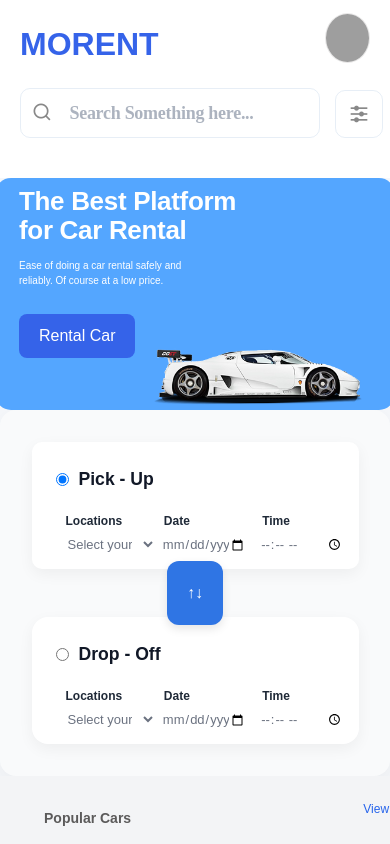
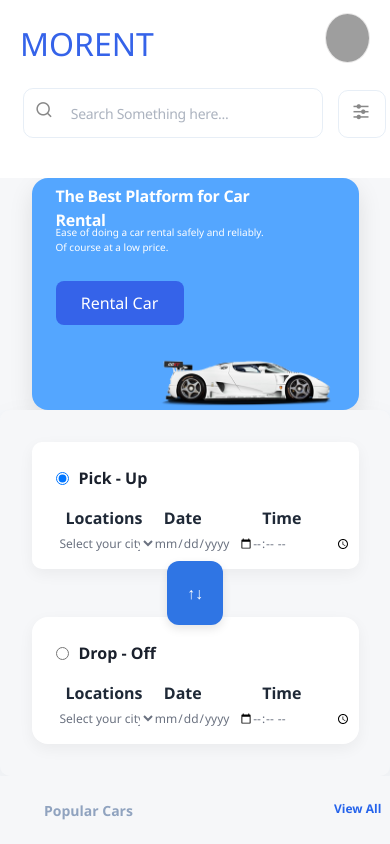
Before and after one commit to vikasrahangdale/car-rent, a React (Vite) app: page / in a window 390 px wide. Built offline with nearby package versions, Linux system fonts and the light colour scheme; grey boxes are pictures that could not be loaded.

Commit message:
changes-done

```diff
--- a/src/components/Category.jsx
+++ b/src/components/Category.jsx
@@ -116,6 +116,7 @@ image: "/images/pop car1.png",
   <div className="cat-card">
     <div className="rowcar-3">
 
+      {/* Like Icon in Top-Right */}
       <div className="like-icon">
         <i className={`ri-heart-3-fill ${car.liked ? 'liked' : ''}`}></i>
       </div>
--- a/src/components/DashBoard.jsx
+++ b/src/components/DashBoard.jsx
@@ -11,7 +11,9 @@ const DashBoard = () => {
 
       <div className="dri-left-section2">
         <div className="dri-details-rental2">
+            <h1>Detail Rental</h1>
           <div className="dri-map-placeholder">
+
             <img
               src="https://i.pinimg.com/736x/37/b2/f2/37b2f293c0b851bfaf332c7b4ef072d7.jpg"
               alt=""
--- a/src/components/PopularCars.jsx
+++ b/src/components/PopularCars.jsx
@@ -177,6 +177,7 @@ const PopularCars = () => {
       <h5>View All</h5>
       <CarSection title="Popular Cars" cars={popularCars} className='popular' />
     <h5>View All</h5>
+
      <  CarSection title="Recommended Cars" cars={recommendedCars} className="recommended-section" />
      <button className="showcar">Show More Car</button>
     </div>
--- a/src/css/Category.css
+++ b/src/css/Category.css
@@ -1,17 +1,20 @@
-/* Category.css */
-*{
+* {
   margin: 0%;
   padding: 0%;
   box-sizing: border-box;
 }
 
-html,body{
-    height: 100%;
+html,
+body {
+  height: auto;
+  min-height: 100vh;
   width: 100%;
+  overflow-x: hidden;
 }
+
 .category-page1 {
   display: flex;
-  height: 100%;
+  min-height: 100vh;
   overflow-x: hidden;
   background-color: #f9fafb;
 }
@@ -23,7 +26,6 @@ html,body{
   flex-direction: column;
 }
 
-/* --- LIKE ICON --- */
 .like-icon {
   margin-left: 250px;
   z-index: 10;
@@ -42,9 +44,6 @@ margin-left: 250px;
   color: red;
 }
 
-
-
-/* Grid with 3 fixed columns */
 .cat-container {
   display: grid;
   grid-template-columns: repeat(3, 1fr);
@@ -73,12 +72,11 @@ margin-left: 250px;
   display: flex;
   width: 228px;
   height: 24px;
-color: var(--Secondary-500, #1A202C);
-
+  color: var(--Secondary-500, #1a202c);
   font-size: 20px;
   font-style: normal;
   font-weight: 700;
-line-height: 150%; /* 30px */
+  line-height: 150%;
   letter-spacing: -0.6px;
   margin-top: -30px;
 }
@@ -87,39 +85,34 @@ margin-top: -30px;
   font-size: 1.2rem;
   font-weight: 700;
   margin-bottom: 0.25rem;
-  color: #90A3BF;
+  color: #90a3bf;
   display: flex;
   width: 128px;
   height: 20px;
   font-size: 14px;
   font-style: normal;
   font-weight: 700;
-line-height: 200%; /* 21px */
+  line-height: 200%;
   letter-spacing: -0.28px;
 }
 
-/* Placeholder for image */
 .cat-card-img {
   width: 272px;
   height: 84px;
-
   border-radius: 10px;
   margin: 2rem 0;
   margin-top: 5px;
-
 }
 
-/* Specs */
 .cat-card-specs {
-  color: var(--Secondary-300, #90A3BF);
-
+  color: var(--Secondary-300, #90a3bf);
   font-family: "Plus Jakarta Sans";
   font-size: 14px;
   font-style: normal;
   font-weight: 500;
   line-height: 150%;
   letter-spacing: -0.28px;
-display:    flex;
+  display: flex;
   width: 308px;
   height: 24px;
   justify-content: center;
@@ -128,7 +121,6 @@ margin-top: 130px;
   margin-left: -18px;
 }
 
-/* Price */
 .cat-card-price {
   display: flex;
   justify-content: space-between;
@@ -138,7 +130,7 @@ margin-left: -18px;
 }
 
 .cat-card-cost {
-  color: var(--Secondary-500, #1A202C);
+  color: var(--Secondary-500, #1a202c);
   font-size: 20px;
   font-style: normal;
   font-weight: 700;
@@ -152,13 +144,11 @@ height: 44px;
   color: #ccc;
   text-decoration: line-through;
   display: none;
-
 }
 
-/* Button */
 .cat-card-btn {
   padding: 0px 20px;
-  background-color: #3563E9;
+  background-color: #3563e9;
   color: white;
   border: none;
   border-radius: 5px;
@@ -187,9 +177,8 @@ padding: 13px 20px;
   margin-right: -43rem;
   margin-top: 3rem;
   border-radius: 4px;
-background: var(--Primary-500, #3563E9);
+  background: var(--Primary-500, #3563e9);
 }
-
 
 .cat-booking-form {
   display: flex;
@@ -202,7 +191,7 @@ background: var(--Primary-500, #3563E9);
   gap: 32px;
   max-width: 100%;
   overflow-x: hidden;
-  flex-direction: row; /* Default desktop layout */
+  flex-direction: row;
 }
 
 .cat-booking-section1,
@@ -261,7 +250,6 @@ background: var(--Primary-500, #3563E9);
   background-color: white;
 }
 
-/* Switch Button */
 .cat-switch-button {
   display: flex;
   align-items: center;
@@ -279,11 +267,7 @@ background: var(--Primary-500, #3563E9);
   cursor: pointer;
 }
 
-/* Responsive Layout */
 @media (max-width: 768px) {
-
-
-
   .cat-booking-form {
     flex-direction: column;
     align-items: center;
@@ -294,10 +278,9 @@ background: var(--Primary-500, #3563E9);
 
   .cat-booking-section1,
   .cat-booking-section2 {
-    width: 100%;
-    margin-left: -80px;
     width: 370px;
     height: 120px;
+    margin-left: -80px;
   }
 
   .cat-switch-button {
@@ -314,9 +297,11 @@ height: 120px;
   }
 
   .cat-input-group label {
-    font-size: 12px;
+    font-size: 16px;
     margin-left: 10px;
-    font-weight: 650;
+    font-weight: 700;
+    width: 76px;
+    height: 20px;
   }
 
   .cat-input-group select,
@@ -332,19 +317,13 @@ height: 120px;
   }
 }
 
-
-/* Responsive: only 1 column on very small screens */
 @media (max-width: 1000px) {
   .cat-container {
     grid-template-columns: repeat(2, 1fr);
-    height: 90vh;
+    height: auto;
     margin-left: 470px;
-
   }
 }
-
-
-
 
 @media (max-width: 600px) {
   .cat-container {
@@ -354,7 +333,6 @@ height: 120px;
   }
 
   .cat-card {
-
     width: 340px;
     margin-left: -660px;
     height: 240px;
@@ -369,16 +347,34 @@ height: 120px;
     flex-direction: column;
     align-items: flex-start;
     gap: 0.3rem;
+    font-size: 12px;
+    font-weight: 500;
     margin-top: -100px;
     margin-left: 200px;
   }
 
   .cat-card-title {
-    font-size: 1.1rem;
+    font-size: 16px;
+    font-weight: 600;
   }
-  .cat-card-price{
+
+  .cat-card-price {
     margin-top: 60px;
   }
 
+  .cat-card-type {
+    font-size: 12px;
+    font-weight: 500;
+  }
 
+  .cat-card-cost {
+    font-size: 12px;
+    font-weight: 500;
   }
+
+  .cat-card-btn {
+    font-size: 12px;
+    width: 100px;
+    height: 36px;
+  }
+}
--- a/src/css/Home.css
+++ b/src/css/Home.css
@@ -9,15 +9,18 @@ html,body{
     width: 100%;
 }
 
-
+* {
+  margin: 0;
+  padding: 0;
+  box-sizing: border-box;
+  font-family: 'Segoe UI', sans-serif;
+}
 
 .car-rental-container {
   padding: 25px;
   max-width: 100%;
   overflow-x: hidden;
-
-
-    background-color: #f9fafb;
+background: #F6F7F9;
 }
 
 .section {
@@ -27,6 +30,7 @@ html,body{
   justify-content: center;
   max-width: 100%;
   overflow-x: hidden;
+ background: #F6F7F9;
 }
 .card {
   max-width: 100%;
@@ -43,6 +47,7 @@ html,body{
   justify-content: center;
   color: white;
   overflow: hidden;
+  box-shadow: 0 10px 25px rgba(0, 0, 0, 0.1);
 }
 .card2 {
   max-width: 100%;
@@ -59,6 +64,7 @@ html,body{
   justify-content: center;
   color: white;
   overflow: hidden;
+  box-shadow: 0 10px 25px rgba(0, 0, 0, 0.1);
 }
 
 .card-blue {
@@ -75,6 +81,7 @@ html,body{
   font-weight: 700;
   line-height: 1.2;
   margin-top: -90px;
+width: 472px;
 }
 
 .card p {
@@ -148,15 +155,16 @@ html,body{
 /* For tablets */
 @media (max-width: 768px) {
     .card {
-       width: 400px;
+ width: 327px;
 height: 232px;
+flex-shrink: 0;
     }
     .car-rental-container{
       width: 400px;
     }
     .card h2{
       padding-top: 45px;
-        font-size: 26px;
+        font-size: 16px;
         display: flex;
 width: 240px;
 height: 20px;
@@ -164,20 +172,20 @@ flex-direction: column;
 justify-content: center;
 font-style: normal;
 font-weight: 600;
-line-height: 110%; /* 24px */
+line-height: 150%; /* 24px */
 letter-spacing: -0.32px;
-margin-top: -60px;
+margin-top: -100px;
 
     }
 
     .card p{
-      width: 300px;
-      margin-top: 30px;
+   width: 216px;
+      margin-top: 5px;
       font-size: 10px;
-      font-weight: 500;
+      font-weight: 400;
     }
     .card img{
-      margin-left: 10px;
+      margin-left: -10px;
     }
 
     .card2{
@@ -186,6 +194,8 @@ margin-top: -60px;
 
     .rental-btn{
       font-weight: 400;
+      width: 128px;
+      height: 44px;
     }
 
 
--- a/src/css/Navbar.css
+++ b/src/css/Navbar.css
@@ -33,6 +33,7 @@ html, body {
   display: flex;
   align-items: center;
   position: relative;
+  font-family: Arial, Helvetica, sans-serif;
   max-width: 480px;
   width: 100%;
   height:44px;
@@ -42,7 +43,7 @@ html, body {
 
 .search i {
   position: absolute;
-  font-size: 20px;
+  font-size:18px;
   color: #888;
   margin-top: -5px;
 }
@@ -166,8 +167,7 @@ html, body {
   .search {
     width: 375px;
 height: 288px;
-margin-left: -10px;
-margin-left: 90px;
+margin-left: 100px;
 
   }
 .search input{
@@ -177,8 +177,7 @@ height: 50px;
 flex-direction: column;
 justify-content: center;
 flex-shrink: 0;
-font-family: "Plus Jakarta Sans";
-font-size: 18px;
+font-size: 14px;
 border-radius: 10px;
 font-style: normal;
 font-weight: 550;
@@ -235,7 +234,9 @@ padding-top: 8px;
     display: none;
   }
   .search{
-    margin-left: 100px;
+    margin-left: 103px;
+    font-family: Arial, Helvetica, sans-serif;
+    font-size: 12px;
   }
 
   .mobile-drawer {
@@ -244,7 +245,7 @@ padding-top: 8px;
     right: -100%;
     width: 240px;
     height: 50%;
-    background-color: #ffffff;
+    background-color: #fff;
     box-shadow: -2px 0 10px rgba(0, 0, 0, 0.1);
     padding: 60px 20px;
     display: flex;
@@ -262,6 +263,7 @@ margin-top: -50px;
   }
 
   .mobile-drawer.open {
+    height: 100vh;
     right: 0;
   }
 
--- a/src/css/bookingSection.css
+++ b/src/css/bookingSection.css
@@ -4,10 +4,9 @@
   align-items: flex-start;
   justify-content: center;
   flex-wrap: wrap;
-    background-color: #f9fafb;
-
+  background: #F6F7F9;
+  border-radius: 10px;
   padding: 32px;
-  border-radius: 16px;
   gap: 32px;
   box-shadow: 0 10px 30px rgba(0, 0, 0, 0.05);
   max-width: 100%;
@@ -106,18 +105,22 @@
      .booking-section{
     width: 100vh;
   }
+  .section-header h2{
+    font-size: 16px;
+    color: #1A202C;
+  }
 
 
   .input-group label {
-    font-size: 12px;
+    font-size: 16px;
     margin-left: 10px;
     font-weight: 650;
   }
 
    .input-group select,
   .input-group input {
-    font-size: 13px;
-    padding: 8px;
+    font-size: 12px;
+    padding: 0px;
     outline: none;
     width: 100px;
   }
--- a/src/css/popularCars.css
+++ b/src/css/popularCars.css
@@ -11,7 +11,7 @@ body {
 
 .car-rental-ui {
   padding: 24px;
-  background-color: #f3f4f6;
+ background: #F6F7F9;
   min-height: 100vh;
 }
 .car-rental-ui h5 {
@@ -131,6 +131,13 @@ body {
   color: #6b7280;
 }
 
+.car-rental-ui h5{
+  width: 80px;
+height: 20px;
+  margin-right: -100px;
+  font-size: 14px;
+}
+
 .rent-button {
   margin-top: 8px;
   background-color: #2563eb;
@@ -163,12 +170,13 @@ body {
 
 @media (max-width: 768px) {
   .car-card {
+    width: 327px;
+height: 240px;
     border-radius: 10px;
     display: flex;
     align-items: center;
     margin-left: -55px;
-    width: 330px;
-    height: 240px;
+
   }
   .popular .car-card {
     width: 240px;
@@ -267,6 +275,14 @@ body {
     color: #5b5a5a;
     margin-left: 20px;
     font-size: 14px;
+    margin-top: -20px;
+    font-weight: 600;
+    color: #90A3BF;
+  }
+
+  .car-rental-ui h5{
+    margin-left: 310px;
+    font-size: 12px;
     font-weight: 600;
   }
 
--- a/src/pages/Home.jsx
+++ b/src/pages/Home.jsx
@@ -13,9 +13,9 @@ const Home = () => {
     ">
       <div className="section">
         <div className="card ">
-          <h2>The Best Platform <br /> for Car Rental</h2>
+          <h2>The Best Platform  for Car Rental</h2>
           <p>
-            Ease of doing a car rental safely and <br /> reliably. Of course at a low price.
+            Ease of doing a car rental safely and reliably. Of course at a low price.
           </p>
           <button className="rental-btn">Rental Car</button>
           <img src="/images/image 7.png" alt="White Car" />
```
Also changed, not shown: src/css/Dashboard.css (+89 -19 lines). Lines whose indentation alone changed are shown as unchanged.
